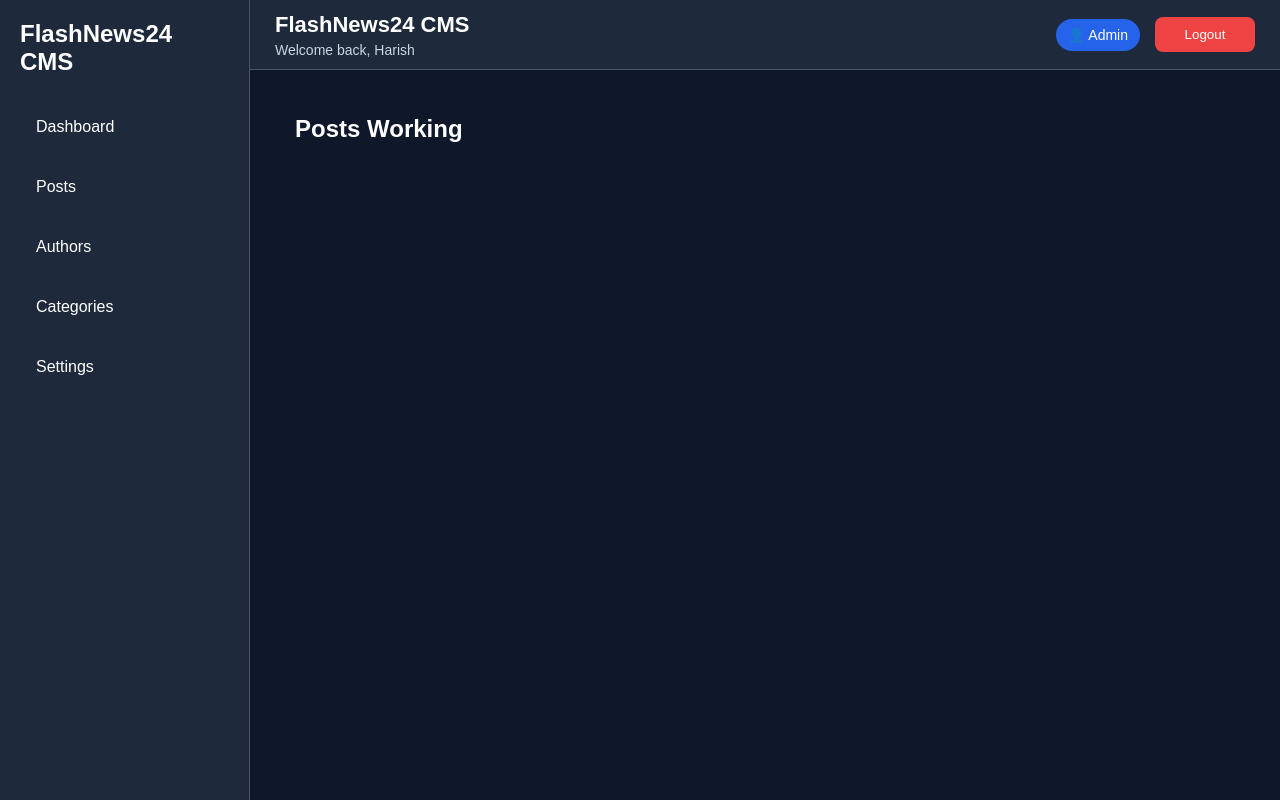
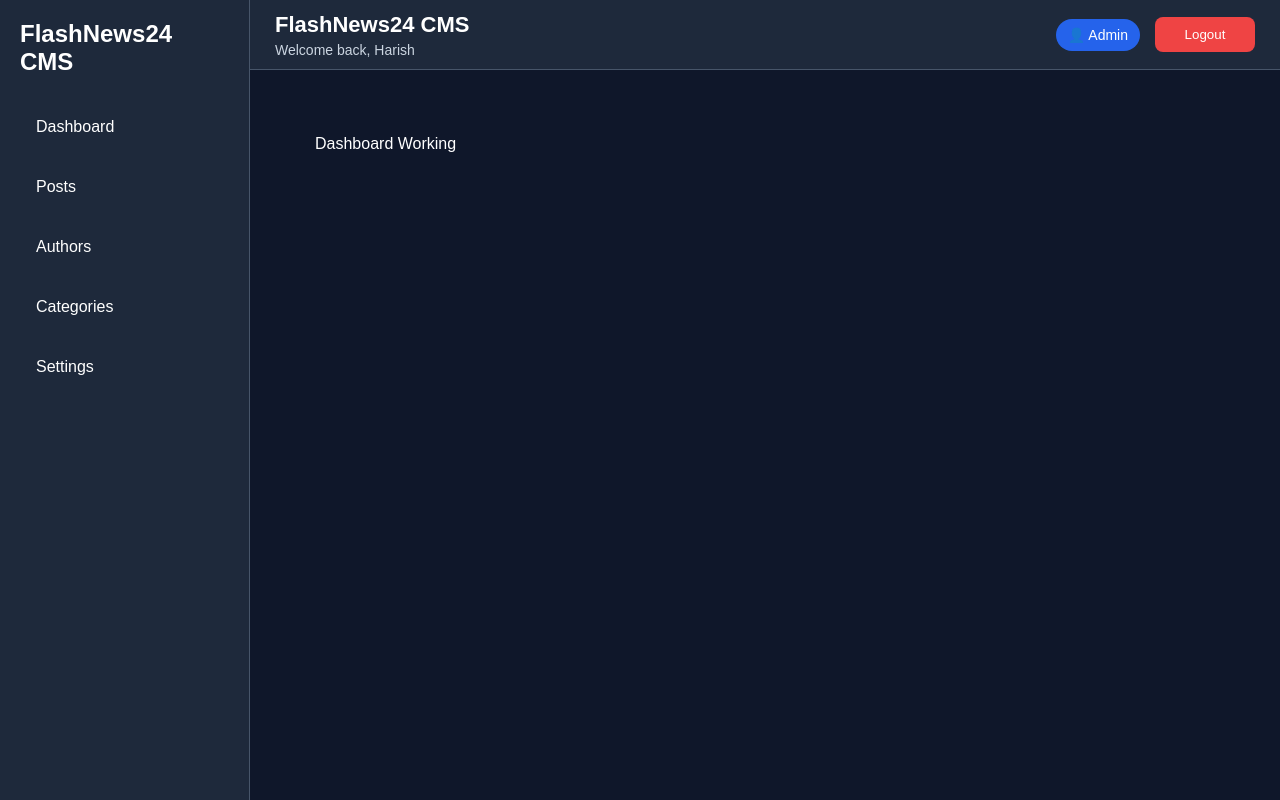
Before and after one commit to Hed3900/flashnews24-cms, a React (Vite) app: page /posts in a window 1280 px wide. Built offline with nearby package versions, Linux system fonts and the light colour scheme.

Commit message:
Update App.jsx

```diff
--- a/src/App.jsx
+++ b/src/App.jsx
@@ -1,14 +1,7 @@
-import { Routes, Route } from "react-router-dom";
 import Dashboard from "./pages/Dashboard";
-import Posts from "./pages/Posts";
 
 function App() {
-  return (
-    <Routes>
-      <Route path="/" element={<Dashboard />} />
-      <Route path="/posts" element={<Posts />} />
-    </Routes>
-  );
+  return <Dashboard />;
 }
 
 export default App;
```
